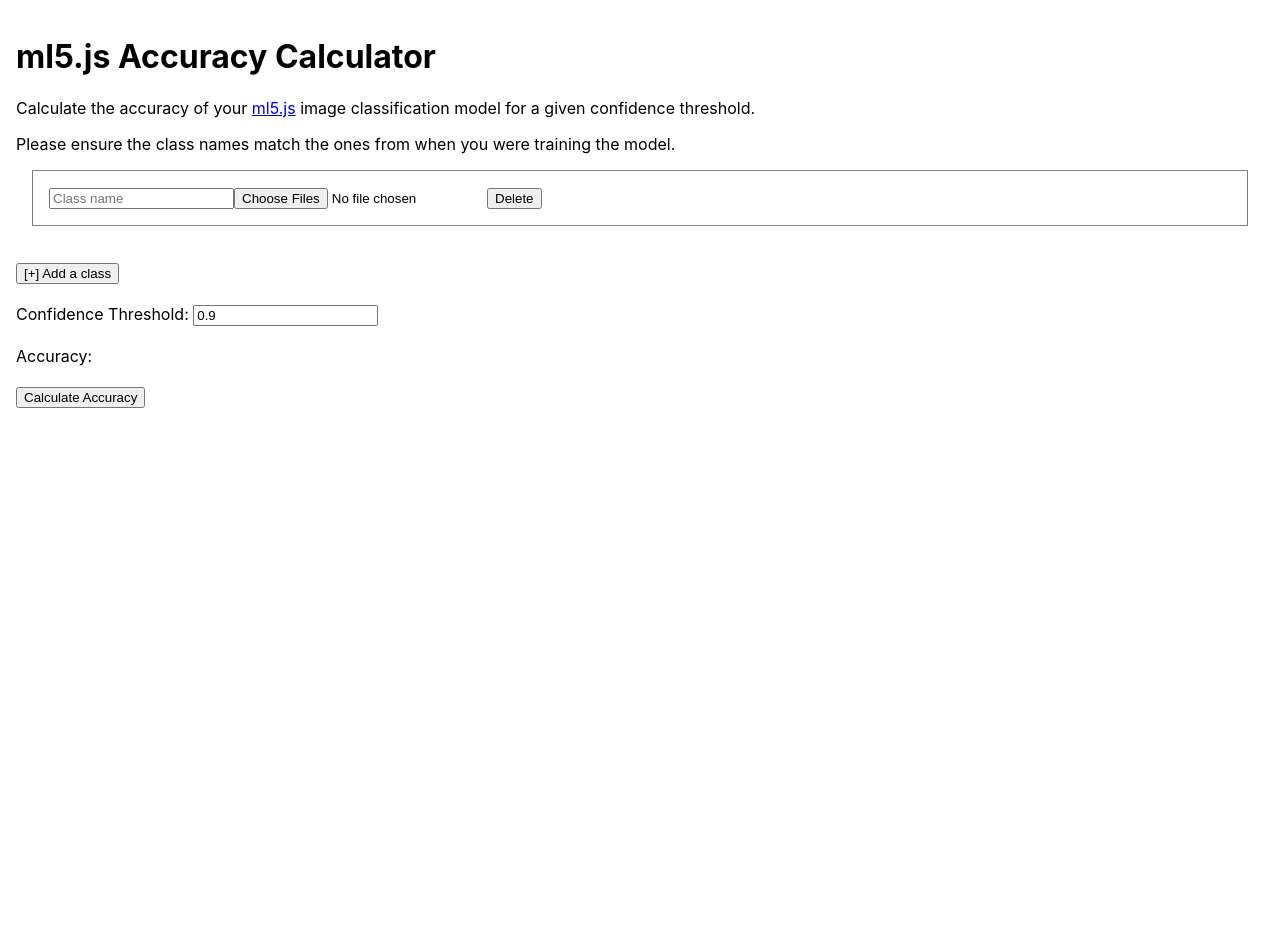
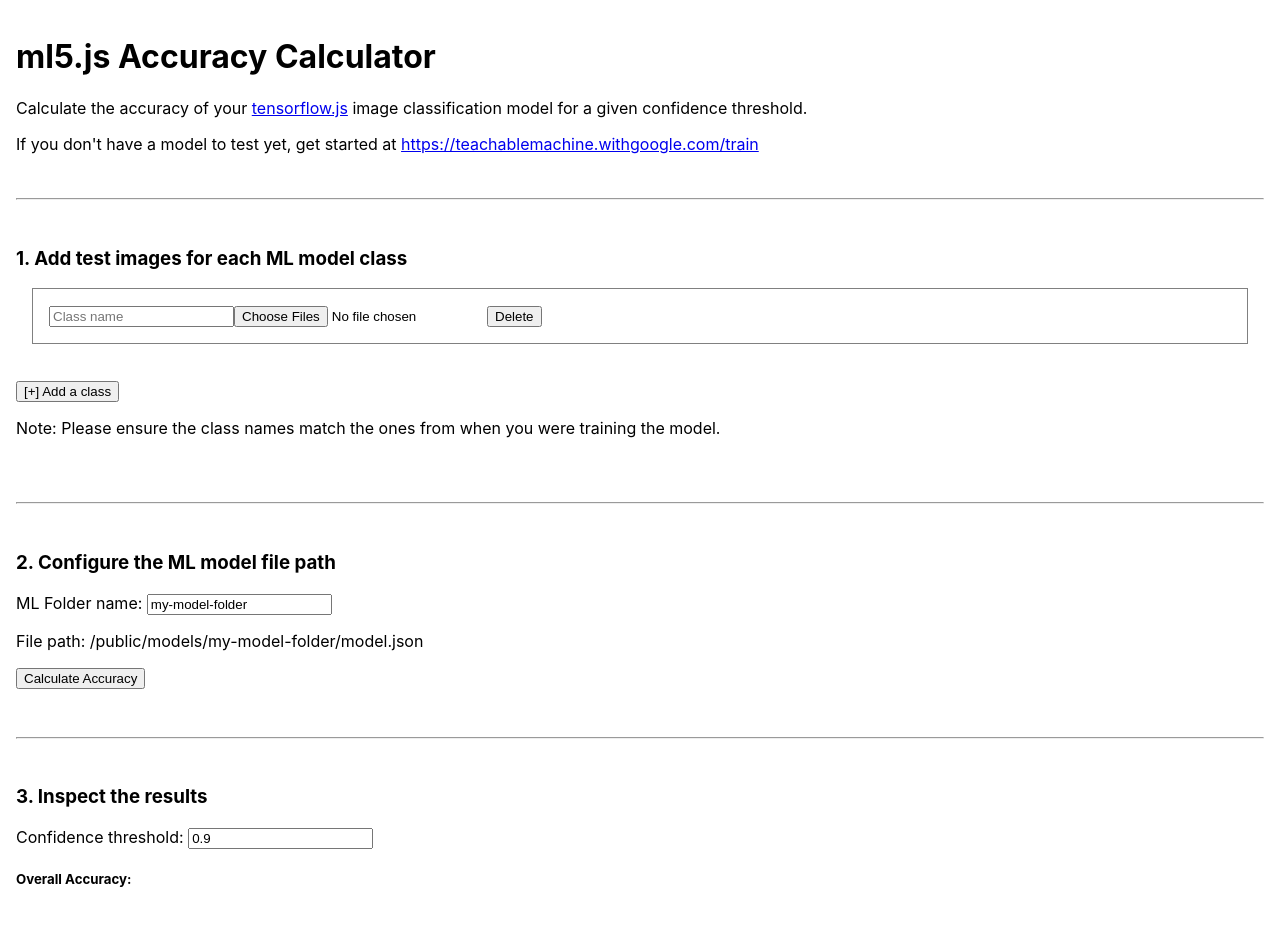
Before and after one commit to alien35/tensorflowjs-accuracy-calculator, a React (Create React App) app: page / in a window 1280 px wide. Before the commit the page ends 800 px from the top, so only its background shows below. Built offline with nearby package versions, Linux system fonts and the light colour scheme.

Commit message:
[fix] make the process clearer via UI

```diff
--- a/public/index.html
+++ b/public/index.html
@@ -24,6 +24,8 @@
       work correctly both with client-side routing and a non-root public URL.
       Learn how to configure a non-root public URL by running `npm run build`.
     -->
+    <script src="https://unpkg.com/ml5@0.5.0/dist/ml5.min.js"></script>
+
     <title>React App</title>
   </head>
   <body>
--- a/src/AccuracyDisplay/AccuracyDisplay.container.jsx
+++ b/src/AccuracyDisplay/AccuracyDisplay.container.jsx
@@ -1,9 +1,13 @@
 import React from 'react';
+import ConfidenceThresholdInput from '../ConfidenceThresholdInput/ConfidenceThresholdInput.container';
 
 function AccuracyDisplay(props) {
   return (
     <div>
-      Accuracy:
+
+      <h5>
+        Overall Accuracy:
+      </h5>
     </div>
   )
 }
--- a/src/App.js
+++ b/src/App.js
@@ -7,6 +7,7 @@
 import ConfidenceThresholdInput from './ConfidenceThresholdInput/ConfidenceThresholdInput.container';
 import CalculateAccuracyBtn from './CalculateAccuracyBtn/CalculateAccuracyBtn.container';
 import IsCalculatingIndicator from './IsCalculatingIndicator/IsCalculatingIndicator.container';
+import MLFolderNameInput from './MLFolderNameInput/MLFolderNameInput.container';
 
 function App() {
 
@@ -14,6 +15,7 @@
   const [ classIdToUse, setClassIdToUse ] = React.useState(2);
   const [ confidenceThreshold, setConfidenceThreshold ] = React.useState(0.9);
   const [ calculationProgress, setCalculationProgress ] = React.useState(0);
+  const [ mlFolderName, setMLFolderName ] = React.useState('my-model-folder');
 
   const onUpdateClasses = (_classes) => {
     setClasses(_classes);
@@ -56,16 +58,42 @@
     setConfidenceThreshold(Math.max(0, Math.min(value, 1)));
   }
 
-  const onCalculateAccuracy = () => {
+  const onCalculateAccuracy = async () => {
     setCalculationProgress(1);
+    const imageClassifier = await ml5.imageClassifier(`${window.location.origin}/models/${mlFolderName}/model.json`);
+    setCalculationProgress(5);
+
+    classes.forEach((classObj) => {
+      const reader = new FileReader();
+      reader.onload = async (e) => {
+        console.log(e.target.result, 'target hereee');
+        const domImg = document.createElement('img');
+        domImg.src = e.target.result;
+        const result = await imageClassifier.predict(domImg);
+        console.log(result, 'result here');
+      }
+
+      console.log(classObj, 'obj here man..');
+      Array.from(classObj.files).forEach(async (file) => {
+        reader.readAsDataURL(file);
+      })
+    })
+
+  }
+
+  const onChangeMLFolderName = (value) => {
+    setMLFolderName(value);
   }
 
   return (
     <div className="main">
       <h1>ml5.js Accuracy Calculator</h1>
-      <p>Calculate the accuracy of your <a target="_blank" href="https://ml5js.org/">ml5.js</a> image classification model for a given confidence threshold.</p>
-      <p>Please ensure the class names match the ones from when you were training the model.</p>
-      {console.log(classes, 'classes')}
+      <p>Calculate the accuracy of your <a href="https://www.tensorflow.org/js" target="_blank">tensorflow.js</a> image classification model for a given confidence threshold.</p>
+      <p>If you don't have a model to test yet, get started at <a href="https://teachablemachine.withgoogle.com/train" target="_blank">https://teachablemachine.withgoogle.com/train</a></p>
+      <br />
+      <hr />
+      <br />
+      <h3>1. Add test images for each ML model class</h3>
       <ImageClasses
         classes={classes}
         onUpdateClassFiles={onUpdateClassFiles}
@@ -75,13 +103,26 @@
       />
       <br />
       <AddClassBtn addClass={onAddClass} />
+      <p>Note: Please ensure the class names match the ones from when you were training the model.</p>
       <br />
-      <ConfidenceThresholdInput value={confidenceThreshold} onChange={onChangeConfidenceThreshold} />
       <br />
+      <hr />
+      <br />
+      <h3>2. Configure the ML model file path</h3>
+      <MLFolderNameInput value={mlFolderName} onChange={onChangeMLFolderName} />
+      <CalculateAccuracyBtn calculateAccuracy={onCalculateAccuracy} />
+      <IsCalculatingIndicator calculationProgress={calculationProgress} />
+      <br />
+      <br />
+      <hr />
+      <br />
+      <h3>
+        3. Inspect the results
+      </h3>
+      <p>
+        Confidence threshold: <ConfidenceThresholdInput value={confidenceThreshold} onChange={onChangeConfidenceThreshold} />
+      </p>
       <AccuracyDisplay />
-      <br />
-      <IsCalculatingIndicator calculationProgress={calculationProgress} />
-      <CalculateAccuracyBtn calculateAccuracy={onCalculateAccuracy} />
     </div>
   );
 }
--- a/src/ConfidenceThresholdInput/ConfidenceThresholdInput.container.jsx
+++ b/src/ConfidenceThresholdInput/ConfidenceThresholdInput.container.jsx
@@ -1,16 +1,14 @@
 import React from 'react';
 
-function AccuracyDisplay(props) {
+function ConfidenceThresholdInput(props) {
 
   const onChange = (e) => {
     props.onChange(e.target.value)
   }
 
   return (
-    <div>
-      Confidence Threshold: <input max={1} value={props.value} type="number" onChange={onChange} />
-    </div>
+    <input max={1} value={props.value} type="number" onChange={onChange} />
   )
 }
 
-export default AccuracyDisplay;
+export default ConfidenceThresholdInput;
--- a/src/IsCalculatingIndicator/IsCalculatingIndicator.container.jsx
+++ b/src/IsCalculatingIndicator/IsCalculatingIndicator.container.jsx
@@ -5,9 +5,9 @@
     return null;
   }
   return (
-    <div>
+    <h6>
       Calculating... ({props.calculationProgress}%)
-    </div>
+    </h6>
   )
 }
 
--- /dev/null
+++ b/src/MLFolderNameInput/MLFolderNameInput.container.jsx
@@ -0,0 +1,19 @@
+import React from 'react';
+
+function MLFolderNameInput(props) {
+
+  const onChange = (e) => {
+    props.onChange(e.target.value)
+  }
+
+  return (
+    <div>
+      ML Folder name: <input value={props.value} type="text" onChange={onChange} />
+      <p>
+        File path: /public/models/{props.value}/model.json
+      </p>
+    </div>
+  )
+}
+
+export default MLFolderNameInput;
```
Also changed, not shown: 1 other file (tests, documents, lock files or other folders).
